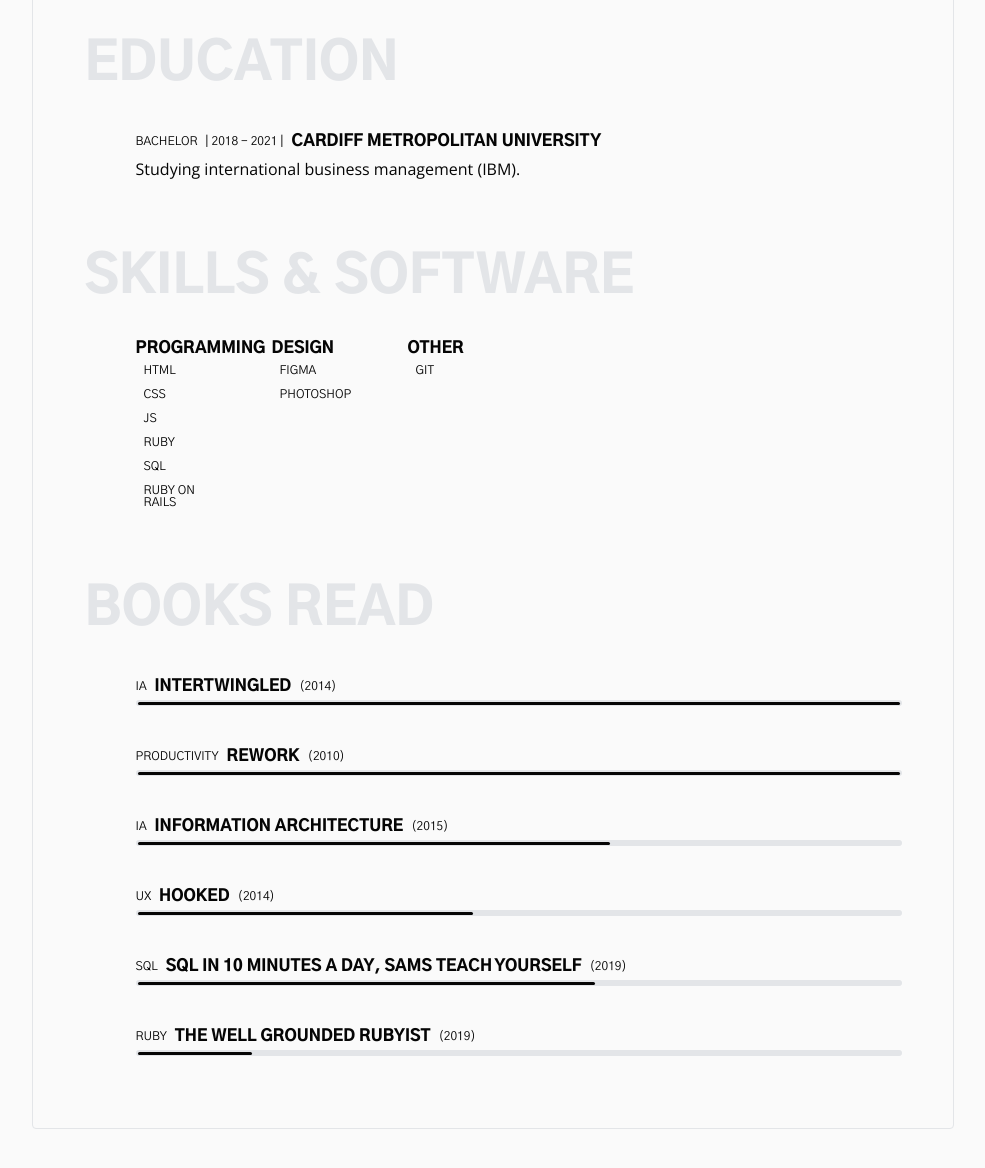
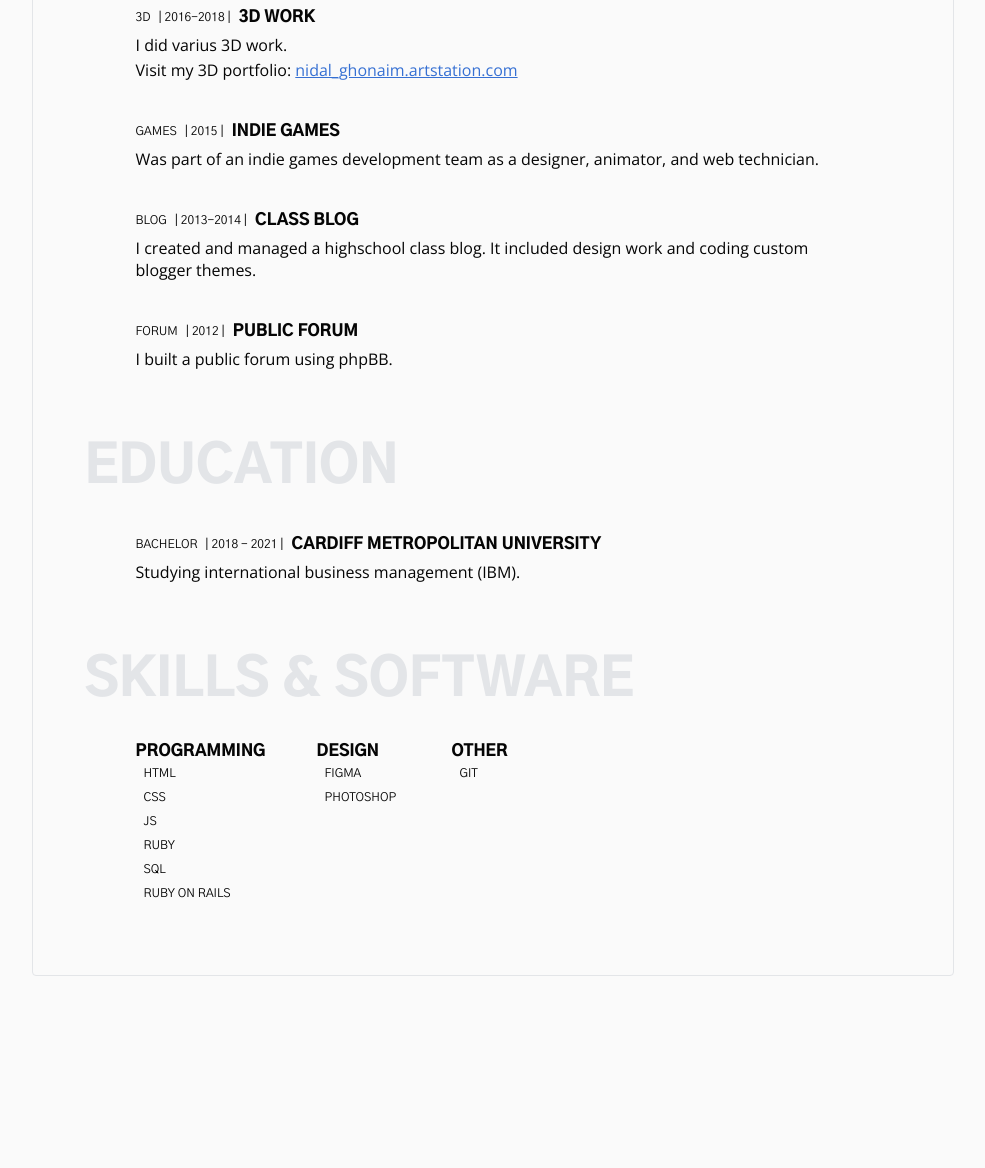
Before and after one commit to NidalGhonaim/nidal.dev, a plain HTML site: page index.html in a window 1280 px wide. Shown: the part 750-1918 px from the top of the page, without its empty margins (147-1132 px from the left). After the commit the page ends 1777 px from the top, so only its background shows below. Drawn offline with nearby package versions, Linux system fonts and the light colour scheme.

Commit message:
Removed books and extended projects with some style changed

```diff
--- a/index.html
+++ b/index.html
@@ -18,7 +18,7 @@
 	<div class="main print-no-border">
 		<button class="print print-none" onclick="window.print()">Print</button>
 		<h1>Nidal Ghonaim.</h1>
-		<div class="flex mt-l print-none">
+		<div class="menu mt-l print-none">
 			<p class="flex__item"><a href="mailto:nidalghonaim@gmail.com">Email</a></p>
 			<p class="flex__item"><a href="https://github.com/NidalGhonaim" target="_blank" rel="noopener">Github</a></p>
 			<p class="flex__item"><a href="https://www.linkedin.com/in/nidal-ghonaim-522540140/" target="_blank" rel="noopener">LinkedIn</a></p>
@@ -54,9 +54,38 @@
 			</h3>
 			<p>Promo Cerame is a webpage a I built for a local ceramics shop.</p>
 			<p>Visit their page: <a href="https://promocerame.com" target="_blank" rel="noopener">PromoCerame.com</a></p>
+
+			<h3>
+				<span class="subtitle type">3D</span>
+				<span class="subtitle date"> | 2016-2018 | </span>
+				<span class="title">3D work</span>
+			</h3>
+			<p>I did varius 3D work.</p>
+			<p>Visit my 3D portfolio: <a href="https://nidal_ghonaim.artstation.com" target="_blank" rel="noopener">nidal_ghonaim.artstation.com</a></p>
+
+			<h3>
+				<span class="subtitle type">games</span>
+				<span class="subtitle date"> | 2015 | </span>
+				<span class="title">Indie Games</span>
+			</h3>
+			<p>Was part of an indie games development team as a designer, animator, and web technician.</p>
+
+			<h3>
+				<span class="subtitle type">blog</span>
+				<span class="subtitle date"> | 2013-2014 | </span>
+				<span class="title">Class Blog</span>
+			</h3>
+			<p>I created and managed a highschool class blog. It included design work and coding custom blogger themes.</p>
+
+			<h3>
+				<span class="subtitle type">forum</span>
+				<span class="subtitle date"> | 2012 | </span>
+				<span class="title">Public forum</span>
+			</h3>
+			<p>I built a public forum using phpBB.</p>
 		</section>
 
-		<h2>Education</h2>
+		<h2 class="print-page-break-before">Education</h2>
 		<section>
 			<h3>
 				<span class="subtitle type">bachelor</span>
@@ -66,7 +95,7 @@
 			<p>Studying international business management (IBM).</p>
 		</section>
 
-		<h2 class="print-page-break-before">Skills & Software</h2>
+		<h2>Skills & Software</h2>
 		<div class="flex">
 			<section>
 				<h3>Programming</h3>
@@ -87,66 +116,6 @@
 				<div class="skill">git</div>
 			</section>
 		</div>
-
-		<div class="print-none">
-			<h2>Books read</h2>
-			<section>
-				<h3>
-					<span class="subtitle type">IA</span>
-					<span class="title">intertwingled</span>
-					<span class="subtitle date">(2014)</span>
-				</h3>
-				<div class="progress">
-					<div class="progress__bar" style="width: 100%;"></div>
-				</div>
-
-				<h3>
-					<span class="subtitle type">productivity</span>
-					<span class="title">rework</span>
-					<span class="subtitle date">(2010)</span>
-				</h3>
-				<div class="progress">
-					<div class="progress__bar" style="width: 100%;"></div>
-				</div>
-
-				<h3>
-					<span class="subtitle type">IA</span>
-					<span class="title">Information Architecture</span>
-					<span class="subtitle date">(2015)</span>
-				</h3>
-				<div class="progress">
-					<div class="progress__bar" style="width: 62%;"></div>
-				</div>
-
-				<h3>
-					<span class="subtitle type">ux</span>
-					<span class="title">hooked</span>
-					<span class="subtitle date">(2014)</span>
-				</h3>
-				<div class="progress">
-					<div class="progress__bar" style="width: 44%;"></div>
-				</div>
-
-				<h3>
-					<span class="subtitle type">sql</span>
-					<span class="title">SQL in 10 Minutes a Day, Sams Teach Yourself</span>
-					<span class="subtitle date">(2019)</span>
-				</h3>
-				<div class="progress">
-					<div class="progress__bar" style="width: 60%;"></div>
-				</div>
-
-				<h3>
-					<span class="subtitle type">ruby</span>
-					<span class="title">The well grounded rubyist</span>
-					<span class="subtitle date">(2019)</span>
-				</h3>
-				<div class="progress">
-					<div class="progress__bar" style="width: 15%;"></div>
-				</div>
-			</section>
-		</div>
-
 	</div>
 </body>
 </html>
--- a/style.css
+++ b/style.css
@@ -451,6 +451,7 @@ p {
 .title {
   margin: 0;
   margin-right: 8px;
+  line-height: 1.5;
 }
 
 a {
@@ -481,12 +482,20 @@ section {
   margin-left: 4vw;
 }
 
-.flex {
+.menu {
   display: -ms-grid;
   display: grid;
   row-gap: 12px;
   -ms-grid-columns: (136px)[auto-fill];
       grid-template-columns: repeat(auto-fill, 136px);
+}
+
+.flex {
+  display: -webkit-box;
+  display: -ms-flexbox;
+  display: flex;
+  -ms-flex-wrap: wrap;
+      flex-wrap: wrap;
 }
 
 .print {
```
